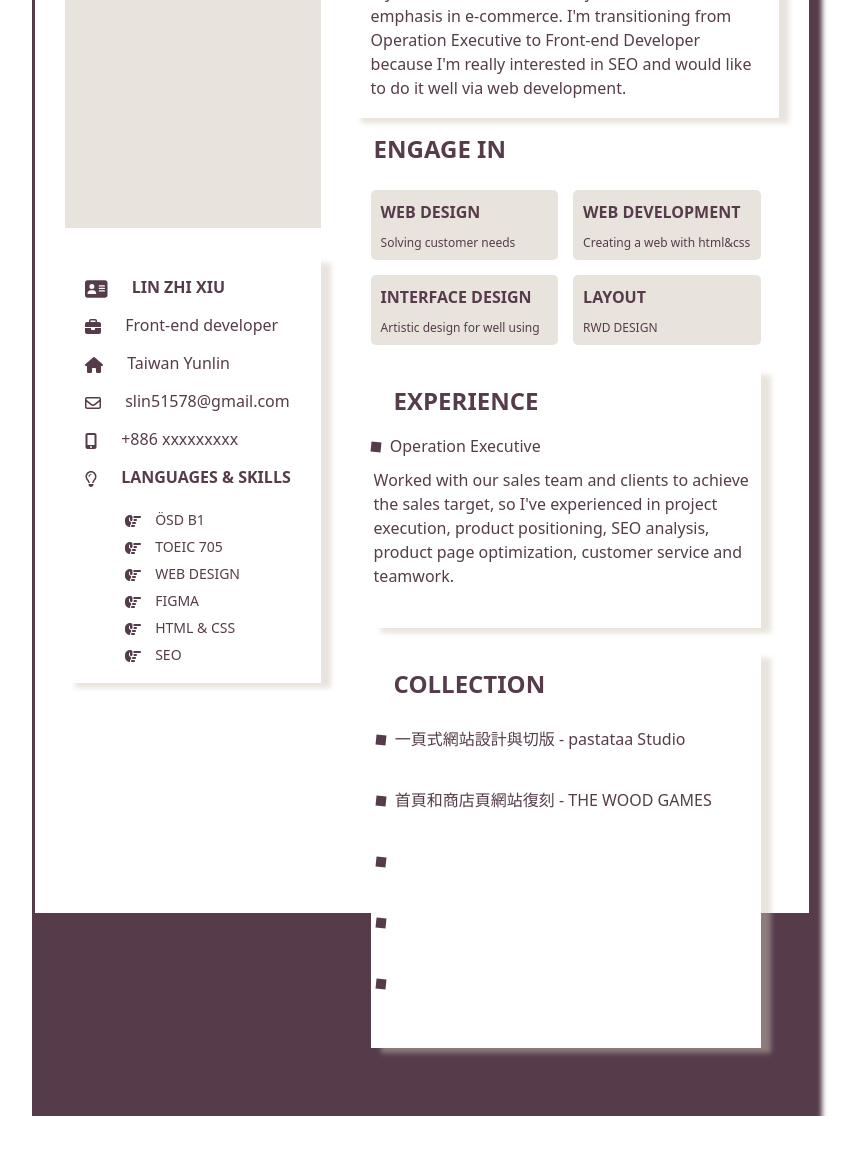
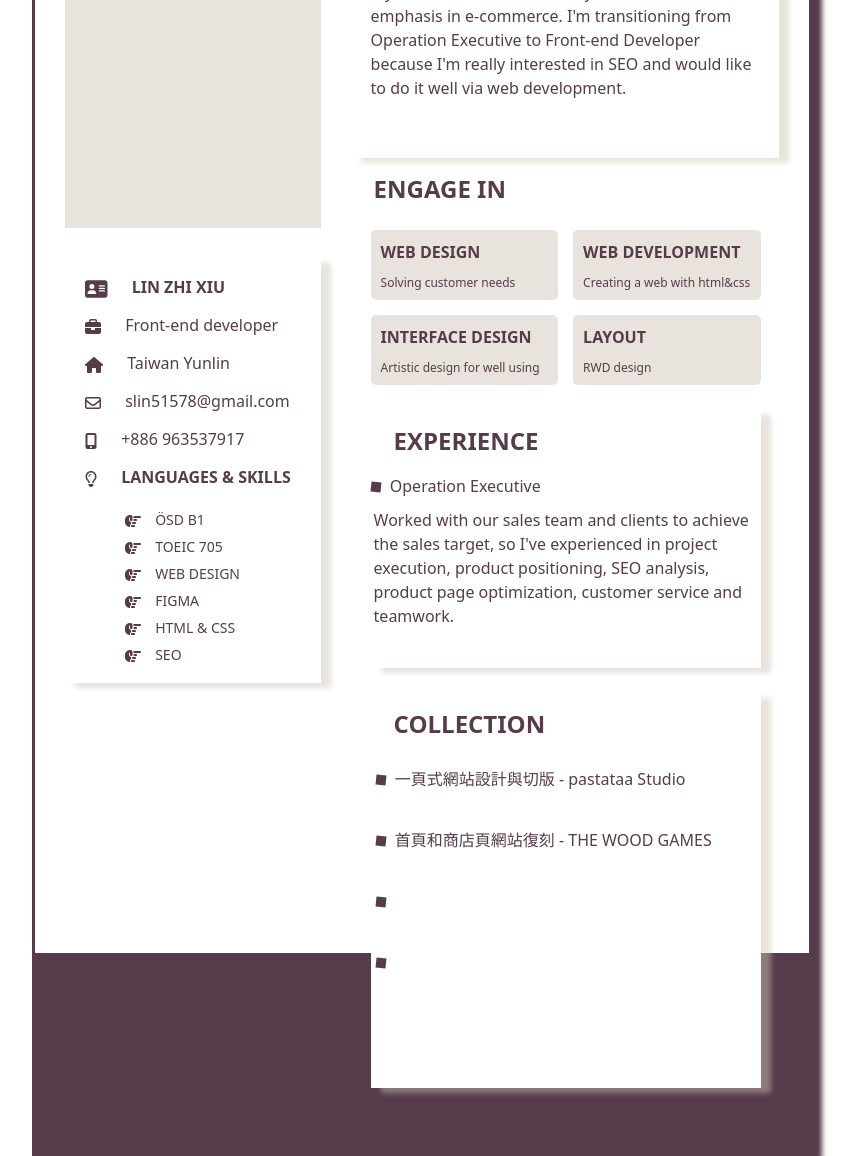
Before and after one commit to sylvia-010/RESUME, a plain HTML site: page index.html in a window 1280 px wide. Shown: the part 135-1291 px from the top of the page, without its empty margins (218-1075 px from the left). Before the commit the page ends 1251 px from the top, so only its background shows below. Drawn offline with nearby package versions, Linux system fonts and the light colour scheme.

Commit message:
no message

```diff
--- a/css/main.css
+++ b/css/main.css
@@ -102,7 +102,7 @@ html {
 }
 
 .right>.about{
-  height: 200px;
+  height: 240px;
   background-color: #fff;
   box-shadow: 10px 5px 5px #cfc6b778;
 }
@@ -199,7 +199,7 @@ footer {
 
 }
 
-@media(max-width:992px){
+@media(max-width:720px){
   .main {
     margin: 0;
   }
@@ -240,4 +240,7 @@ footer {
       width: 100%;
     }
   }
+  footer {
+    height: 345px;
+  }
 }
--- a/index.html
+++ b/index.html
@@ -50,7 +50,7 @@
                         </li>
                         <li>
                             <svg xmlns="http://www.w3.org/2000/svg" height="1em" viewBox="0 0 384 512"><!--! Font Awesome Free 6.4.0 by @fontawesome - https://fontawesome.com License - https://fontawesome.com/license (Commercial License) Copyright 2023 Fonticons, Inc. --><path d="M16 64C16 28.7 44.7 0 80 0H304c35.3 0 64 28.7 64 64V448c0 35.3-28.7 64-64 64H80c-35.3 0-64-28.7-64-64V64zM224 448a32 32 0 1 0 -64 0 32 32 0 1 0 64 0zM304 64H80V384H304V64z"/></svg>
-                            <h4>+886 xxxxxxxxx</h4>
+                            <h4>+886 963537917</h4>
                         </li>
                         <li>
                             <svg xmlns="http://www.w3.org/2000/svg" height="1em" viewBox="0 0 384 512"><!--! Font Awesome Free 6.4.0 by @fontawesome - https://fontawesome.com License - https://fontawesome.com/license (Commercial License) Copyright 2023 Fonticons, Inc. --><style>svg{fill:#563C4B}</style><path d="M297.2 248.9C311.6 228.3 320 203.2 320 176c0-70.7-57.3-128-128-128S64 105.3 64 176c0 27.2 8.4 52.3 22.8 72.9c3.7 5.3 8.1 11.3 12.8 17.7l0 0c12.9 17.7 28.3 38.9 39.8 59.8c10.4 19 15.7 38.8 18.3 57.5H109c-2.2-12-5.9-23.7-11.8-34.5c-9.9-18-22.2-34.9-34.5-51.8l0 0 0 0c-5.2-7.1-10.4-14.2-15.4-21.4C27.6 247.9 16 213.3 16 176C16 78.8 94.8 0 192 0s176 78.8 176 176c0 37.3-11.6 71.9-31.4 100.3c-5 7.2-10.2 14.3-15.4 21.4l0 0 0 0c-12.3 16.8-24.6 33.7-34.5 51.8c-5.9 10.8-9.6 22.5-11.8 34.5H226.4c2.6-18.7 7.9-38.6 18.3-57.5c11.5-20.9 26.9-42.1 39.8-59.8l0 0 0 0 0 0c4.7-6.4 9-12.4 12.7-17.7zM192 128c-26.5 0-48 21.5-48 48c0 8.8-7.2 16-16 16s-16-7.2-16-16c0-44.2 35.8-80 80-80c8.8 0 16 7.2 16 16s-7.2 16-16 16zm0 384c-44.2 0-80-35.8-80-80V416H272v16c0 44.2-35.8 80-80 80z"/></svg>
@@ -110,7 +110,7 @@
                             </li>
                             <li class="list_group_right2">
                                 <h3>LAYOUT</h3>
-                                <p>RWD DESIGN</p>
+                                <p>RWD design</p>
                             </li>
                         </ul>
                     </div>
@@ -145,10 +145,6 @@
                                 <div class="w-[10px] h-[10px] rotate-6 bg-[#563C4B] mt-[10px] inline-block"></div>
                                 <h3 class="inline-block pl-[5px] text-[#563C4B]"><a href=""></a></h3>
                             </li>
-                            <li class="mb-[35px] ml-[5px]">
-                                <div class="w-[10px] h-[10px] rotate-6 bg-[#563C4B] mt-[10px] inline-block"></div>
-                                <h3 class="inline-block pl-[5px] text-[#563C4B]"><a href=""></a></h3>
-                            </li>
                         </ul>
                     </div>
                 </div>
```
